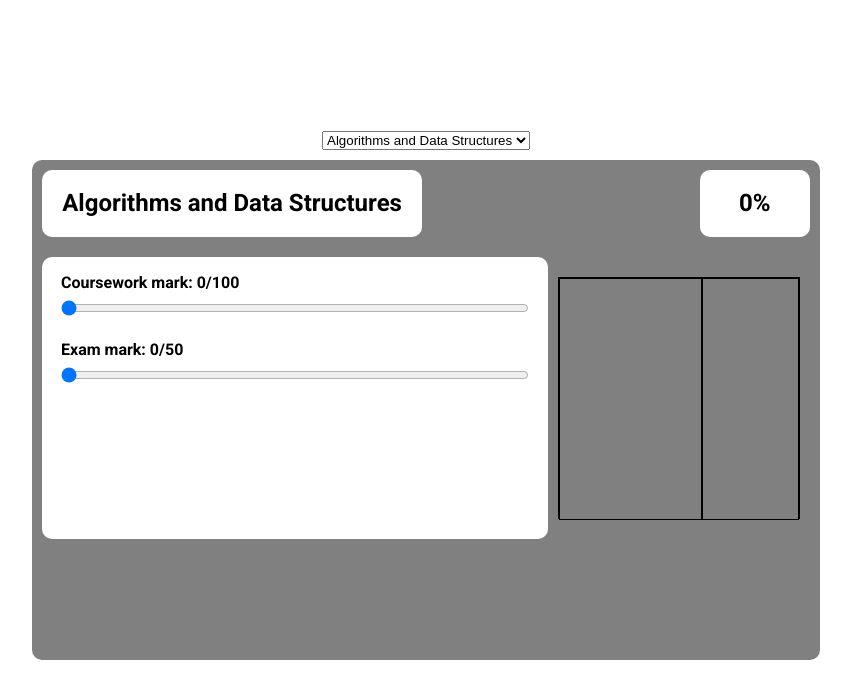
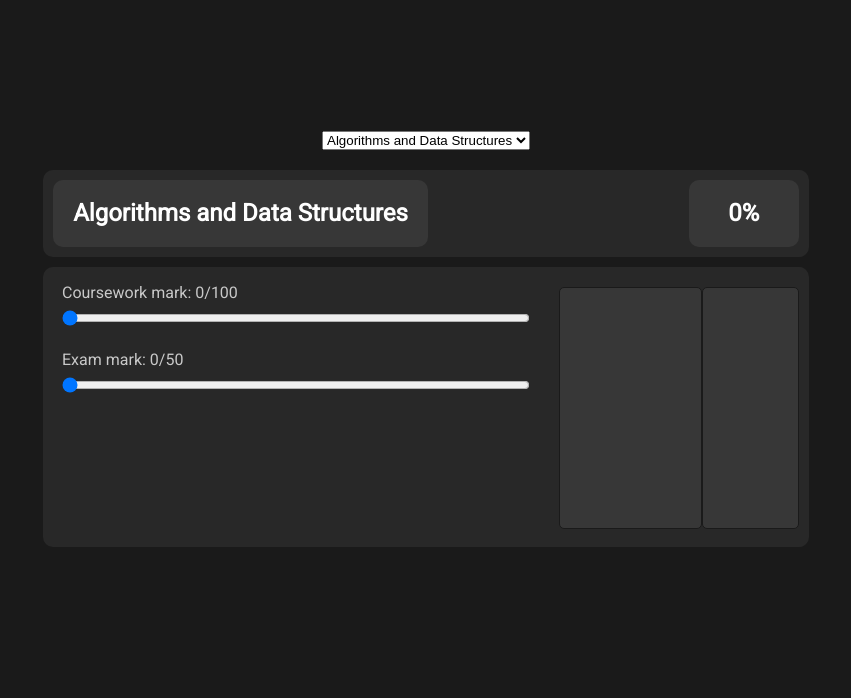
Before and after one commit to eeoooue/grade-calculator, a plain HTML site: page index.html in a window 1280 px wide. Shown: the whole page, without its empty margins (214-1065 px from the left). Drawn offline with Linux system fonts and the light colour scheme.

Commit message:
trying leetcode theme

```diff
--- a/style.css
+++ b/style.css
@@ -1,4 +1,4 @@
-@import url('https://fonts.googleapis.com/css2?family=Roboto:ital,wght@0,700;1,400&display=swap');
+@import url('https://fonts.googleapis.com/css2?family=Roboto');
 
 body {
     font-family: "Roboto", sans-serif;
@@ -8,6 +8,9 @@ body {
     justify-content: center;
     height: 100vh;
     margin: 0;
+    background-color: #1A1A1A;
+    color: white;
+    color: rgba(255,255,255,0.75);
 }
 
 .course-container {
@@ -17,22 +20,24 @@ body {
 }
 
 .module-container {
-
     margin: 10px 10px;
     max-width: 100vw;
     min-height: 500px;
     border-radius: 10px;
-    background-color: grey;
 }
 
 .titlecard {
+    margin: 10px 10px;
+    background-color: #282828;
     display: flex;
     flex-direction: row;
     justify-content: space-between;
+    border-radius: 10px;
 }
 
 .title-ele {
-    background-color: white;
+    color: white;
+    background-color: #373737;
     margin: 10px 10px;
     border-radius: 10px;
     padding: 0px 20px;
@@ -46,22 +51,24 @@ body {
     flex-direction: row;
     flex-wrap: wrap;
     justify-content: space-between;
+    background-color: #282828;
+    border-radius: 10px;
 }
 
 .grade-graph {
     margin: 20px 10px;
     height: 30vh;
     width: 30vh;
-    background-color: black;
     display: flex;
     flex-direction: row;
-    border: 1px solid black;
 }
 
 .grade-bar {
     height: 100%;
-    background-color: grey;
-    border: 1px solid black;
+    background-color: none;
+    border: 1px solid #1A1A1A;
+    background-color: #373737;
+    border-radius: 5px;
     position: relative;
 }
 
@@ -69,12 +76,12 @@ body {
     display: flex;
     width: 100%;
     position: absolute;
+    border-radius: 5px;
     bottom: 0;
 }
 
 .user-form{
     padding: 1vh 1vw;
-    background-color: white;
     border-radius: 10px;
     display: flex;
     flex-direction: column;
```
